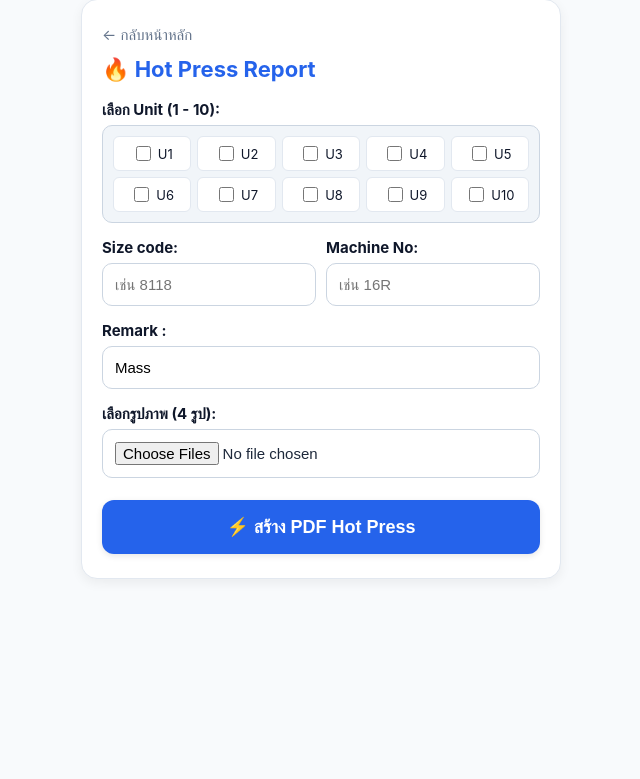
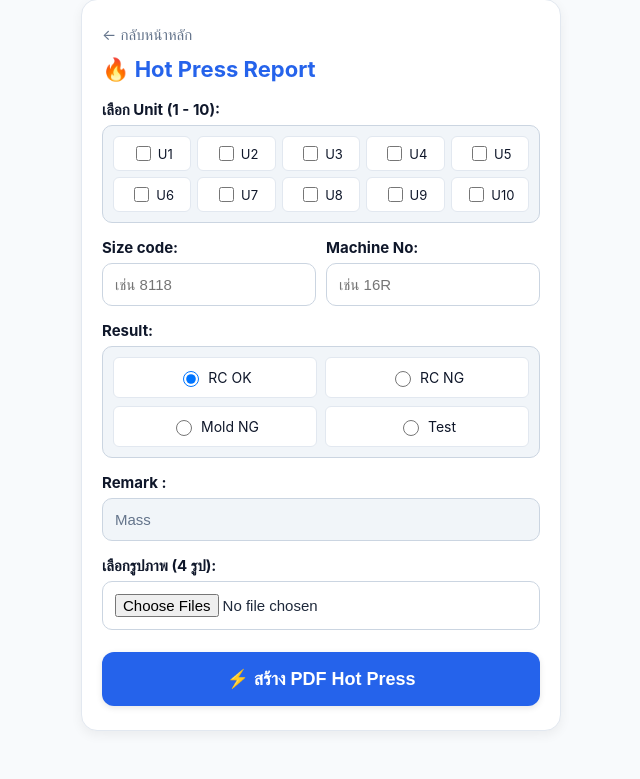
Before and after one commit to title1155/photo-report, a Flask app: page /hotpress in a window 1280 px wide. Shown: the part 21-800 px from the top of the page, without its empty margins (319-959 px from the left). Run offline with Flask 3, Linux system fonts and the light colour scheme; some libraries are stand-ins or nearby versions.

Commit message:
Update hotpress form layout and fields

```diff
--- a/templates/hotpress.html
+++ b/templates/hotpress.html
@@ -38,13 +38,19 @@
             border-radius: 10px;
             background-color: #fff;
         }
+        /* ช่อง Remark ตอนถูกล็อก (Readonly) จะเปลี่ยนสีพื้นหลังให้รู้ว่าแก้ไม่ได้ */
+        input[readonly] {
+            background-color: #f1f5f9 !important;
+            color: #64748b;
+            cursor: not-allowed;
+        }
         /* แถวคู่สำหรับ Size code และ Machine No */
         .form-row {
             display: grid;
             grid-template-columns: 1fr 1fr;
             gap: 10px;
         }
-        /* ดีไซน์กล่อง Checkbox Unit 1-10 แบบ Grid บนมือถือ */
+        /* ดีไซน์กล่อง Checkbox Unit 1-10 */
         .unit-grid {
             display: grid;
             grid-template-columns: repeat(5, 1fr);
@@ -71,6 +77,35 @@
         .unit-label input {
             width: 15px;
             height: 15px;
+            cursor: pointer;
+        }
+        /* ดีไซน์กล่องเลือก Result แบบ 2 คอลัมน์ */
+        .result-grid {
+            display: grid;
+            grid-template-columns: repeat(2, 1fr);
+            gap: 8px;
+            background: #f1f5f9;
+            padding: 10px;
+            border-radius: 10px;
+            border: 1px solid #cbd5e1;
+        }
+        .result-label {
+            font-weight: normal !important;
+            font-size: 14px !important;
+            display: flex;
+            align-items: center;
+            gap: 6px;
+            margin: 0 !important;
+            cursor: pointer;
+            background: #fff;
+            padding: 10px;
+            border-radius: 6px;
+            justify-content: center;
+            border: 1px solid #e2e8f0;
+        }
+        .result-label input {
+            width: 16px;
+            height: 16px;
             cursor: pointer;
         }
         .btn-submit {
@@ -165,8 +200,16 @@
                 </div>
             </div>
 
+            <label>Result:</label>
+            <div class="result-grid">
+                <label class="result-label"><input type="radio" name="result_status" value="RC_OK" checked> RC OK</label>
+                <label class="result-label"><input type="radio" name="result_status" value="RC_NG"> RC NG</label>
+                <label class="result-label"><input type="radio" name="result_status" value="Mold_NG"> Mold NG</label>
+                <label class="result-label"><input type="radio" name="result_status" value="Test"> Test</label>
+            </div>
+
             <label for="remark">Remark :</label>
-            <input type="text" id="remark" name="remark" value="Mass" placeholder="หมายเหตุเพิ่มเติม">
+            <input type="text" id="remark" name="remark" value="Mass" readonly placeholder="หมายเหตุเพิ่มเติม">
 
             <label for="photos">เลือกรูปภาพ (4 รูป):</label>
             <input type="file" id="photos" name="photos" multiple accept="image/*" required>
@@ -176,6 +219,32 @@
     </div>
 
     <script>
+        // ควบคุมการเปิด/ปิดช่อง Remark ตาม Result ที่เลือก
+        const resultRadios = document.querySelectorAll('input[name="result_status"]');
+        const remarkInput = document.getElementById('remark');
+
+        function updateRemarkState() {
+            const checkedRadio = document.querySelector('input[name="result_status"]:checked');
+            if (checkedRadio && checkedRadio.value === 'Test') {
+                remarkInput.readOnly = false;
+                if (remarkInput.value === 'Mass') {
+                    remarkInput.value = ''; // เคลียร์ให้พิมพ์ใหม่ได้เมื่อเลือก Test
+                }
+                remarkInput.placeholder = 'กรอกหมายเหตุสำหรับการ Test';
+            } else {
+                remarkInput.readOnly = true;
+                remarkInput.value = 'Mass'; // ล็อกค่าเป็น Mass สำหรับกรณีอื่น
+                remarkInput.placeholder = 'หมายเหตุเพิ่มเติม';
+            }
+        }
+
+        resultRadios.forEach(radio => {
+            radio.addEventListener('change', updateRemarkState);
+        });
+
+        // รันตรวจสอบสถานะเริ่มต้นตอนโหลดหน้าเว็บ
+        updateRemarkState();
+
         function compressImage(file, maxWidth = 1600, maxHeight = 1600, quality = 0.85) {
             return new Promise((resolve) => {
                 const reader = new FileReader();
@@ -230,6 +299,7 @@
             const sizeCode = document.getElementById('size_code').value;
             const machineNo = document.getElementById('machine_no').value;
             const remark = document.getElementById('remark').value;
+            const resultStatus = document.querySelector('input[name="result_status"]:checked').value;
             const fileInput = document.getElementById('photos');
             const files = fileInput.files;
 
@@ -237,6 +307,7 @@
             formData.append('size_code', sizeCode);
             formData.append('machine_no', machineNo);
             formData.append('remark', remark);
+            formData.append('result_status', resultStatus);
 
             const selectedUnits = document.querySelectorAll('input[name="units"]:checked');
             selectedUnits.forEach((checkbox) => {
```
